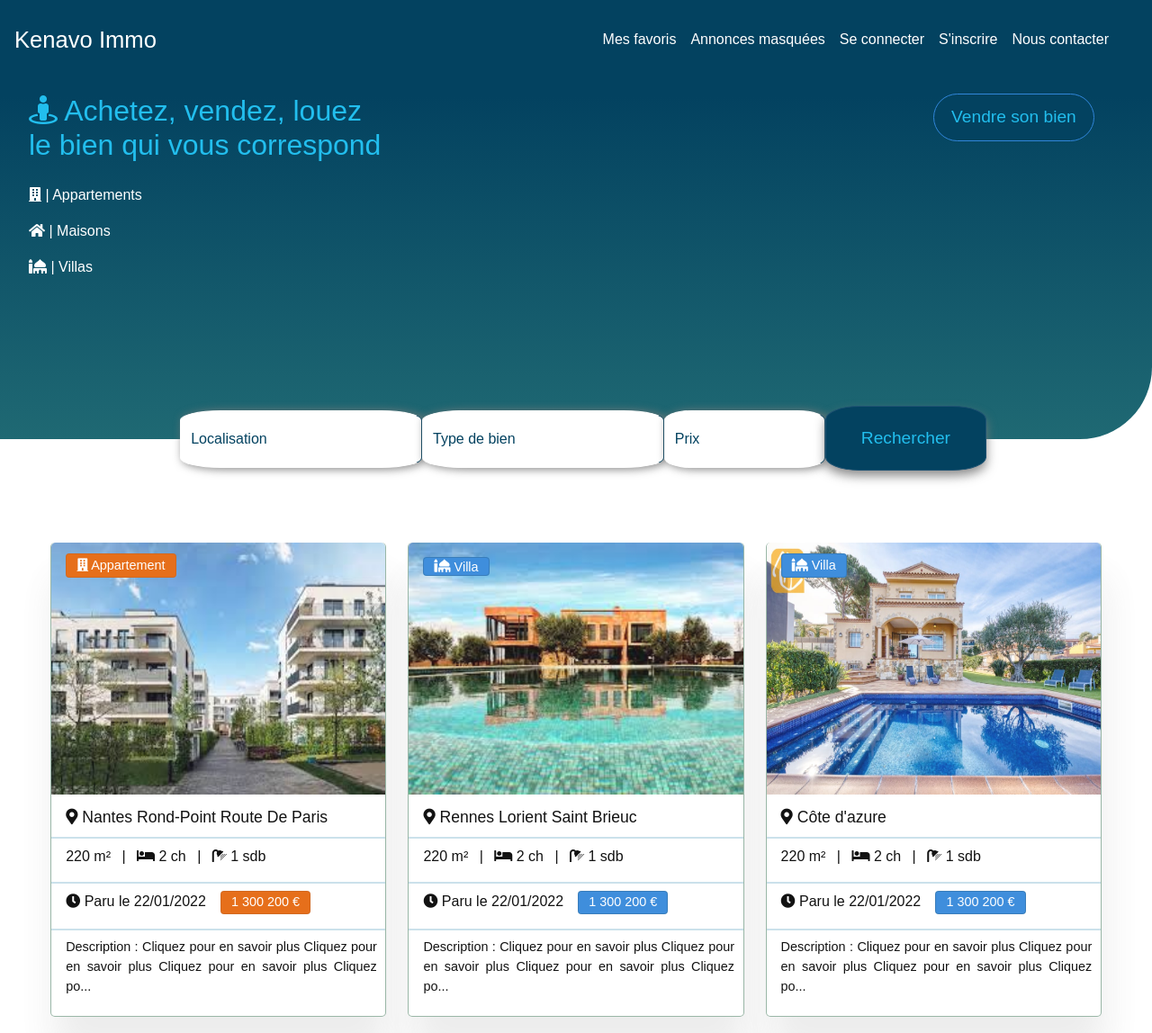
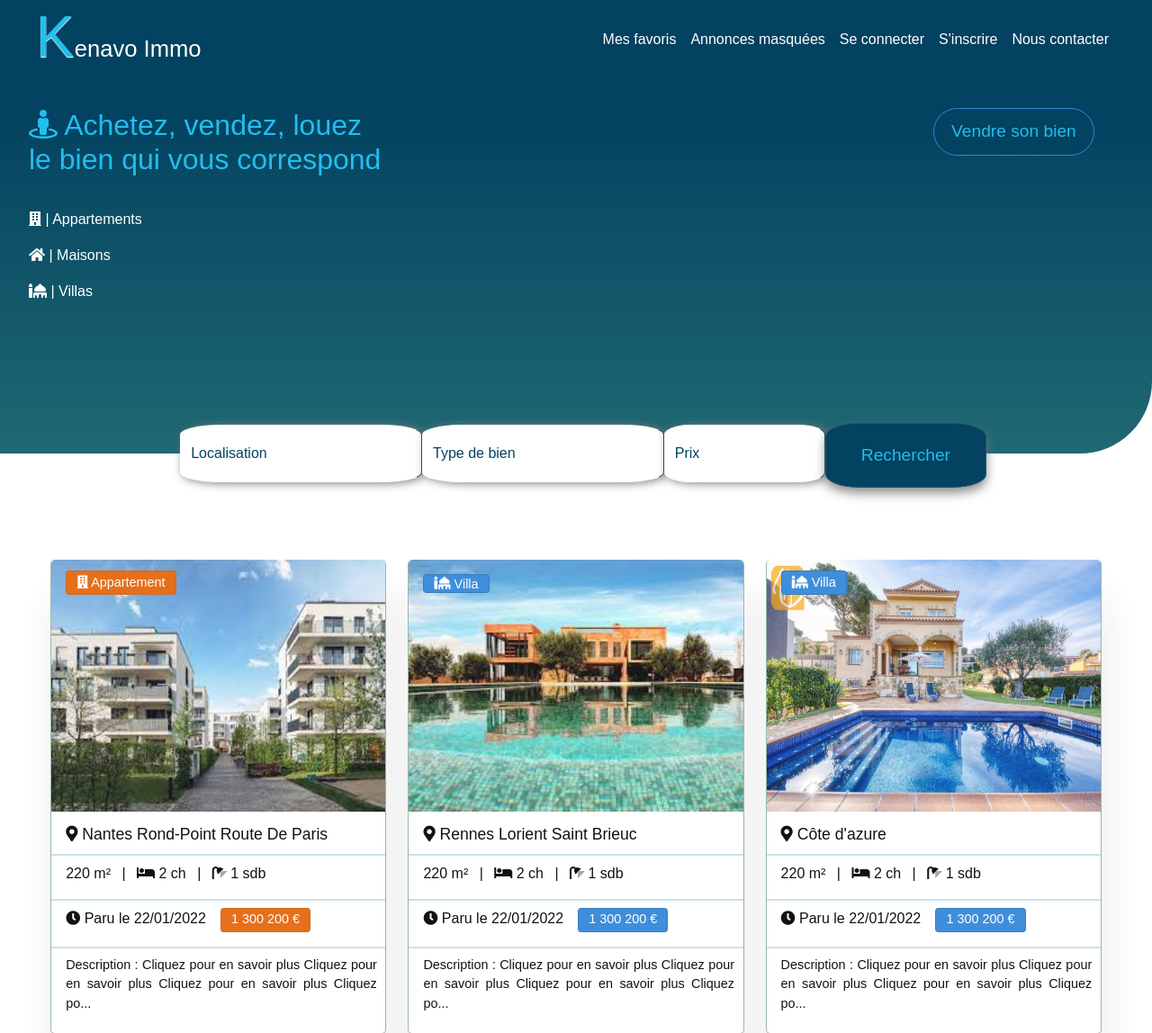
Before and after one commit to TheronBenjamin/AgenceImmo, a Symfony app: template templates/index/index.html.twig in a window 1280 px wide. Shown: the top 1148 px of the page at 90% size. Run offline with Twig, Linux system fonts and the light colour scheme; the template is opened without the code that fills it, so the values that code supplies are empty; style sheets or scripts are compiled from the project's sources; some libraries are stand-ins or nearby versions; some web fonts are replaced.

Commit message:
cards + searchbar + header + footer

```diff
--- a/assets/scss/app.scss
+++ b/assets/scss/app.scss
@@ -42,6 +42,15 @@ $black: #000000;
 
 html body{
     font-family: 'Murecho', sans-serif;
+    h1{
+        margin-top: -1.6rem;
+
+        span{
+            font-size: 4rem;
+            color: $light-blue;
+            text-shadow: 0px 1px 1px $white;
+        }
+    }
     a:link{
         text-decoration: none;
 
@@ -52,6 +61,7 @@ html body{
     }
 
     .search-and-sell{
+        position: relative;
         display: flex;
         justify-content: center;
         margin-top: -4vh;
@@ -73,7 +83,7 @@ html body{
             }
         }
         button{
-            margin-top: -0.3rem;
+            margin-top: -0.1rem;
             height: 9vh;
             width: 14vw;
             font-size: 1.2rem;
@@ -164,7 +174,7 @@ html body{
         }
         .underline {
             position: absolute;
-            margin-top: .2rem;
+            margin-top: 1px;
             height: 2px;
             width: 100%;
             box-shadow: inset 0 0 0 0 $light-blue;
@@ -199,19 +209,24 @@ html body{
 }
 
 .header-card{
-    height: 50vh;
+    min-height: 50vh;
     background: linear-gradient(to bottom, $sea-blue 5%, $sea-green 100%);
     margin: 0;
     padding: 0;
     border-bottom-right-radius: 80px;
     .h2-title{
-       color: $light-blue;
+        color: $light-blue;
+        position: absolute;
     }
     p{
-        display: block;
+        position: relative;
+        margin-bottom: 1rem;
         color: $white;
         &:hover{
             color: $light-blue;
+        }
+        &:first-child{
+            margin-top: 8rem;
         }
     }
 }
@@ -230,6 +245,8 @@ html body{
     h1{
         font-size: 10rem;
         margin-top: -2.5rem;
+        color: $light-blue;
+        text-shadow: 0px 2px 1px $white;
     }
     a{
         &:hover{
@@ -466,7 +483,7 @@ html body{
             transform: translateY(-18%);
         }
         .img-good{
-            transform: translateY(-1%);
+            transform: translateY(-2%);
         }
     }
     .img-good {
--- a/templates/inc/header.html.twig
+++ b/templates/inc/header.html.twig
@@ -1,8 +1,8 @@
 <div class="d-flex justify-content-between p-3 header-background">
-    <h1 class="principal-title"><a href="{{ path('index') }}">Kenavo Immo</a></h1>
+    <h1 class="principal-title ms-4"><a href="{{ path('index') }}"><span>K</span>enavo Immo</a></h1>
     <ul class="d-flex me-3 mt-3 header-list">
-        <li class="me-3"><a href="{{ path('app_login') }}">Mes favoris <div class="underline"></div></a></li>
-        <li class="me-3"><a href="{{ path('app_login') }}">Annonces masquées <div class="underline"></div></a></li>
+        <li class="me-3"><a href="#">Mes favoris <div class="underline"></div></a></li>
+        <li class="me-3"><a href="#">Annonces masquées <div class="underline"></div></a></li>
         <li class="me-3"><a href="{{ path('app_login') }}">Se connecter <div class="underline"></div></a></li>
         <li class="me-3"><a href="{{ path('app_register') }}">S'inscrire <div class="underline"></div></a></li>
         <li class="me-3"><a href="#">Nous contacter<div class="underline"></div></a></li>
--- a/templates/index/index.html.twig
+++ b/templates/index/index.html.twig
@@ -12,7 +12,7 @@
                     Achetez, vendez, louez
                     <div>le bien qui vous correspond</div>
                 </h2>
-            <div>
+            <div class="d-flex flex-column">
                 <p class="ms-3"><i class="fas fa-building"></i> | Appartements </p>
                 <p class="ms-3"><i class="fas fa-home"></i> | Maisons</p>
                 <p class="ms-3"><i class="fas fa-mosque"></i> | Villas</p>
```
